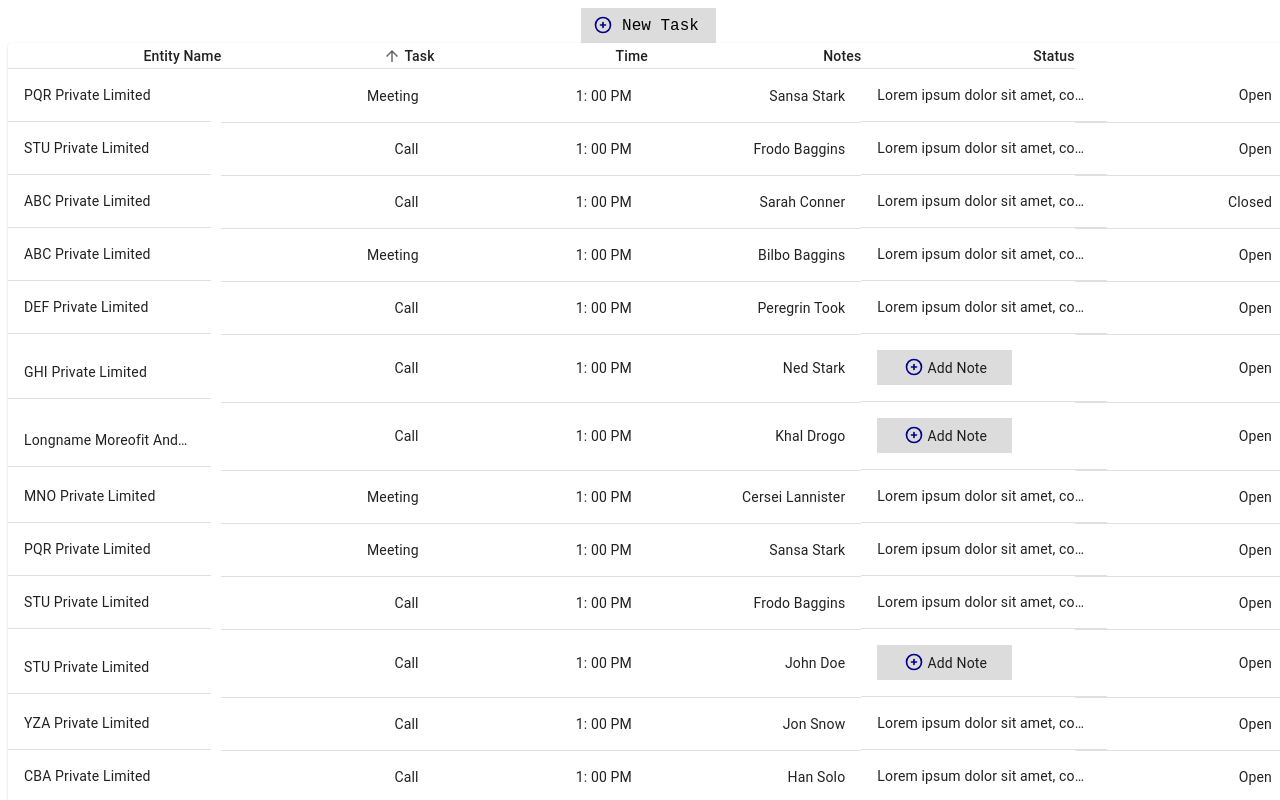
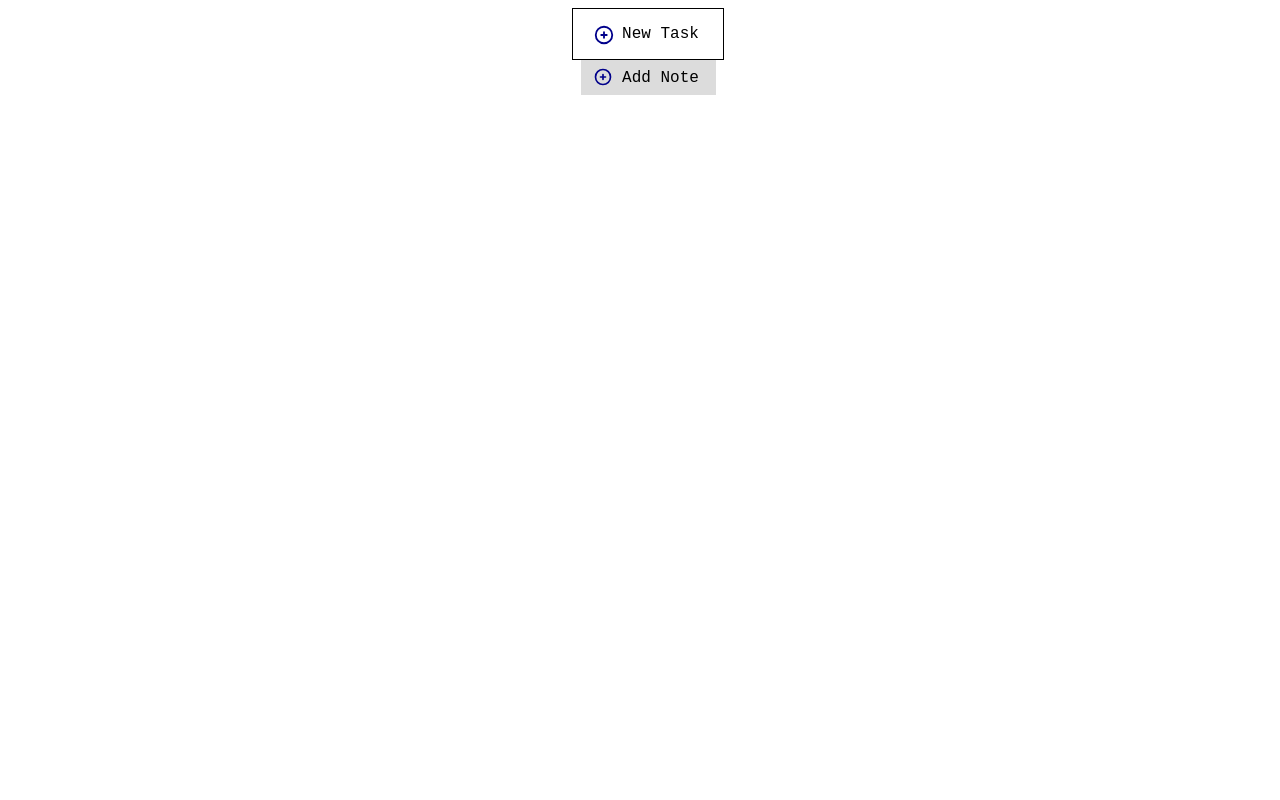
Before and after one commit to DinoWithCurls/taskscheduler, a React (Create React App) app: page / in a window 1280 px wide. Shown: the top 800 px of the page. Built offline with nearby package versions, Linux system fonts and the light colour scheme.

Commit message:
fix: 🐛 Differentiated between addTask and addNote buttons

```diff
--- a/src/App.js
+++ b/src/App.js
@@ -1,9 +1,9 @@
 import React from 'react';
 //import StatusModal from './components/modals/statusModal';
 import AddTaskButton from './components/buttons/addTaskButton'
-//import NewTaskModal from './components/modals/newTaskModal';
-
-import { Table } from './components/table';
+import NewTaskModal from './components/modals/newTaskModal';
+import AddNoteButton from './components/buttons/addNoteButton';
+//import { Table } from './components/table';
 
 import './styles/App.css';
 function App() {
@@ -11,8 +11,7 @@ function App() {
   return (
     <div className="App">
       <div><AddTaskButton /></div>
-      <div></div>
-      <Table />
+      <div><AddNoteButton /></div>
     </div>
   );
 }
--- a/src/components/buttons/addNoteButton.js
+++ b/src/components/buttons/addNoteButton.js
@@ -1,9 +1,9 @@
 import React from "react";
-import '../../styles/addNoteButton.css';
+import "../../styles/addNoteButton.css";
 import { Add } from "../iconsComponent";
 const AddNoteButton = () => {
   return (
-        <div class="button-container" onClick={()=>console.log("ADD NOTE")}>
+    <div class="button-container" onClick={() => console.log("ADD NOTE")}>
       <div class="icon-container">
         <Add className="icon" />
       </div>
@@ -12,5 +12,5 @@ const AddNoteButton = () => {
       </div>
     </div>
   );
-}
+};
 export default AddNoteButton;
--- a/src/components/buttons/addTaskButton.js
+++ b/src/components/buttons/addTaskButton.js
@@ -3,12 +3,12 @@ import "../../styles/addTaskButton.css";
 import { Add } from "../iconsComponent";
 const AddTaskButton = () => {
   return (
-    <div class="button-container" onClick={()=>console.log('Button Pressed')}>
-      <div class="icon-container">
-        <Add className="icon" />
+    <div class="btn-container" onClick={() => console.log("Button Pressed")}>
+      <div class="icn-container">
+        <Add className="icn" />
       </div>
-      <div class="text-container">
-        <div class="text">New Task</div>
+      <div class="txt-container">
+        <div>New Task</div>
       </div>
     </div>
   );
--- a/src/styles/addTaskButton.css
+++ b/src/styles/addTaskButton.css
@@ -1,4 +1,4 @@
-.button-container {
+.btn-container {
     border-style: solid;
     border-width: thin;
     flex-direction: row;
@@ -9,20 +9,17 @@
     height: 50px;
     width: 150px;
 }
-.icon-container {
+.icn-container {
     height: 25px;
     width: 25px;
     margin-top: 4px;
 }
-.icon {
+.icn {
     height: 22px;
     width: 22px;
     color: darkblue;
 }
-.text-container {
+.txt-container {
     margin: 2px;
     padding: 2px;
 }
-.text {
-
-}
```
Lines whose indentation alone changed are shown as unchanged.
